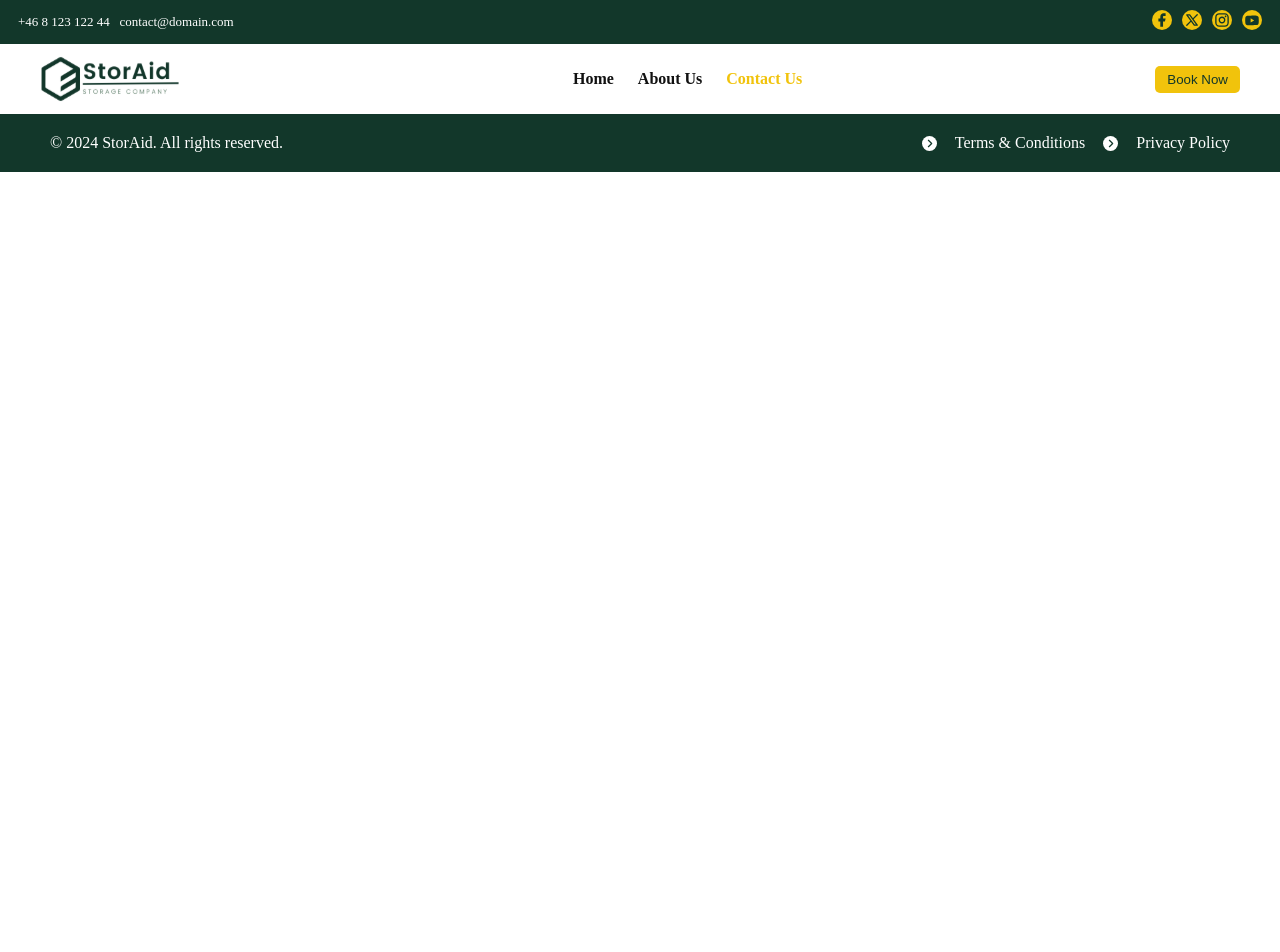
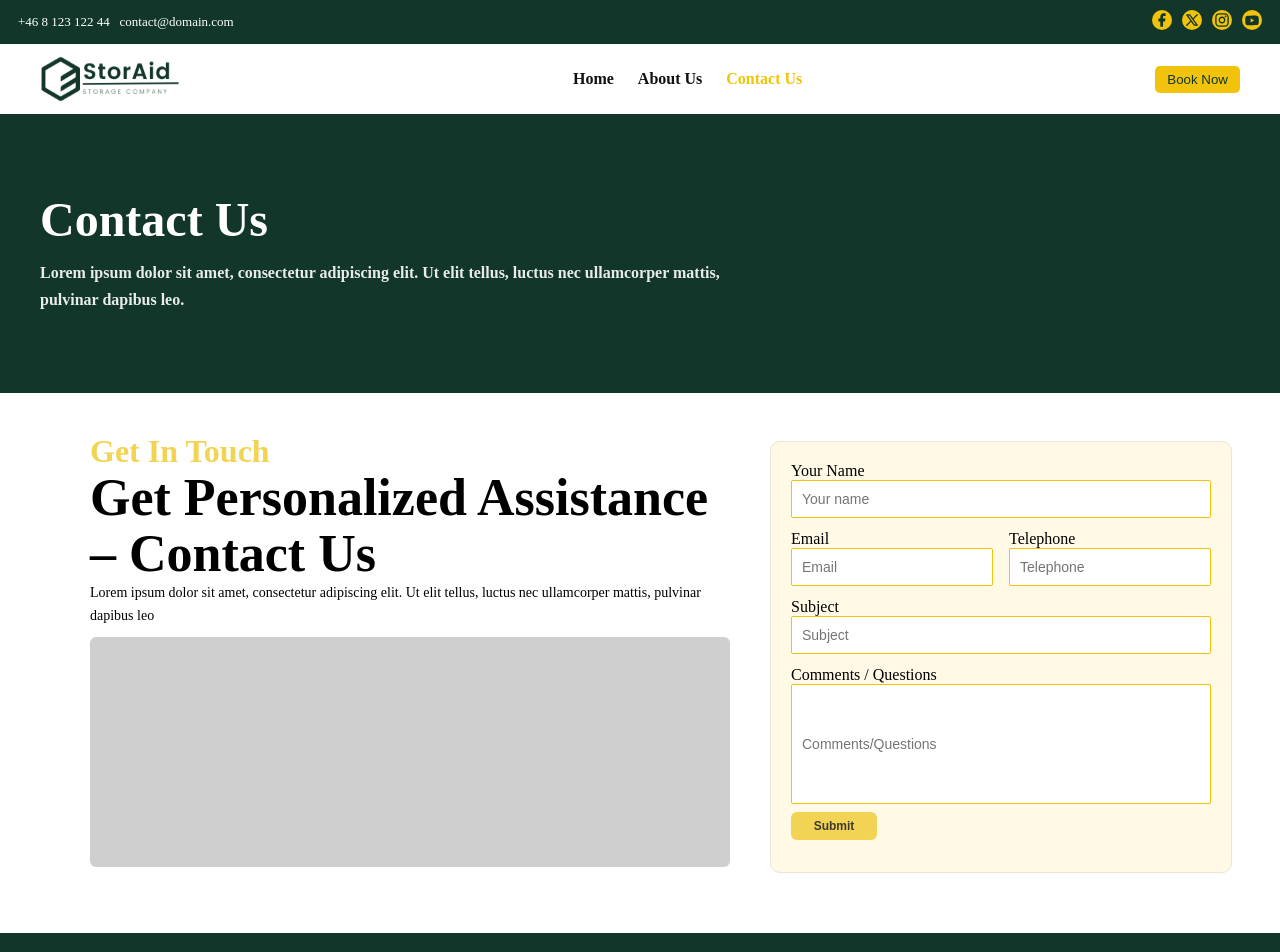
Before and after one commit to JuliaFaraj/react-website, a React (Vite) app: page /contact in a window 1280 px wide. Shown: the top 952 px of the page. Before the commit the page ends 800 px from the top, so only its background shows below. Built offline with nearby package versions, Linux system fonts and the light colour scheme.

Commit message:
feat(contact): två kolumner, centrerad layout och fixat form-grid/spacing.

```diff
--- a/src/App.jsx
+++ b/src/App.jsx
@@ -8,7 +8,7 @@ import Topbar from './Components/Topbar.jsx'
 import Navbar from './Components/Navbar.jsx'
 import Footer from './Components/Footer.jsx'
 import AboutUsHero from './Components/AboutUsHero.jsx'
-
+import GetInTech from './Components/GetInTech.jsx'
 
 const App = () => {
   return (
--- /dev/null
+++ b/src/Components/ContactUs.jsx
@@ -0,0 +1,17 @@
+import React from 'react'
+
+const ContactUsHero = () => {
+  return (
+   <section className="ContactUsHero">
+      <div className="Container">
+          <div className="Hero-content">
+            <h1 className="Hero-title">Contact Us</h1>
+            <h2 className="Hero-subtitle">Lorem ipsum dolor sit amet, consectetur adipiscing elit. Ut elit tellus, luctus nec ullamcorper mattis, pulvinar dapibus leo.</h2>
+          </div>
+        </div>
+
+    </section>
+  )
+}
+
+export default ContactUsHero
--- /dev/null
+++ b/src/Components/GetInTech.jsx
@@ -0,0 +1,56 @@
+import React from 'react'
+
+const GetInTech = () => {
+  return (
+   <div className="GetInTech-section">
+  <div className="Container">
+    <div className="GetInTech-content">
+
+      <div className="GetInTech-left">
+        <h2 className="GetInTech-title">Get In Touch</h2>
+        <p className="GetInTech-subtitle">Get Personalized Assistance – Contact Us</p>
+        <div className="GetInTech-description">
+          Lorem ipsum dolor sit amet, consectetur adipiscing elit. Ut elit tellus, luctus nec ullamcorper mattis, pulvinar dapibus leo
+        </div>
+        <div className="contact-media" aria-hidden="true">API?</div>
+      </div>
+
+{/* mina label hette först "for" men AI uppgre att React kräver att man använder "htmlFor" istället för "for"
+    för att kopplingen mellan label och input ska fungera korrekt.  */}
+
+      <div className="GetInTech-right">
+        <div className="GetInTech-form">
+          <form id="regForm" className="regForm">
+            <div className="form-group">
+              <label htmlFor="yourName" className="form-label">Your Name</label>
+              <input type="text" id="yourName" className="form-input" placeholder="Your name" required />
+            </div>
+            <div className="form-group">
+              <label htmlFor="email" className="form-label">Email</label>
+              <input type="text" id="email" className="form-input" placeholder="Email" required />
+            </div>
+            <div className="form-group">
+              <label htmlFor="telePhone" className="form-label">Telephone</label>
+              <input type="number" id="telePhone" className="form-input" placeholder="Telephone" required />
+            </div>
+            <div className="form-group">
+              <label htmlFor="subject" className="form-label">Subject</label>
+              <input type="text" id="subject" className="form-input" placeholder="Subject" required />
+            </div>
+            <div className="form-group">
+              <label htmlFor="commentsQuestions" className="form-label">Comments / Questions</label>
+              <input type="text" id="commentsQuestions" className="form-input" placeholder="Comments/Questions" required />
+            </div>
+          </form>
+          <button className="btn--primary">Submit</button>
+        </div>
+      </div>
+    </div>
+  </div>
+</div>
+
+
+  )
+}
+
+export default GetInTech
--- a/src/Pages/Contact.jsx
+++ b/src/Pages/Contact.jsx
@@ -1,11 +1,14 @@
 
 import React from 'react'
+import ContactUsHero from '../Components/ContactUs.jsx'
+import GetInTech from '../Components/GetInTech.jsx'
 
 
 const Contact = () => {
   return (
     <>
-
+        <ContactUsHero />
+          <GetInTech />
         </>
   )
 }
--- a/src/index.css
+++ b/src/index.css
@@ -946,7 +946,6 @@ padding: 48px 0;
   border-color: #12372A;
 }
 
-/* ===== AboutUsHero ===== */
 .AboutUsHero {
   background: #234b40;
   color: #ffffff;
@@ -978,3 +977,152 @@ padding: 48px 0;
   line-height: 1.7;
   opacity: 0.9;
 }
+
+.ContactUsHero {
+  background: #12372A;   /* mörkare grön ton för kontrast */
+  color: #ffffff;
+  padding: 80px 0;
+}
+
+.ContactUsHero .Container {
+  max-width: 1200px;
+  margin: 0 auto;
+  padding: 0 16px;
+}
+
+.ContactUsHero .Hero-content {
+  max-width: 680px;
+}
+
+.ContactUsHero .Hero-title {
+  margin: 0 0 12px;
+  font-size: 48px;
+  line-height: 1.1;
+  font-weight: 800;
+  color: #ffffff;
+}
+
+.ContactUsHero .Hero-subtitle {
+  margin: 0;
+  font-size: 16px;
+  line-height: 1.7;
+  opacity: 0.9;
+}
+
+
+
+
+
+
+
+
+
+
+
+
+
+
+
+.GetInTech-section .GetInTech-content {
+  display: flex;
+  align-items: flex-start;
+  justify-content: center;
+  gap: 40px;
+  margin-top: 40px;
+}
+
+/* Håller vänster och höger inom containern */
+.GetInTech-section .GetInTech-left {
+  flex: 0 1 640px;
+  min-width: 0;
+  margin: 0;
+}
+.GetInTech-section .GetInTech-right {
+  flex: 0 0 420px;            /* fast panelbredd på höger */
+}
+
+.GetInTech-section .GetInTech-left > * { margin: 0; }
+.GetInTech-title {
+  font-size: 32px;
+  font-weight: 800;
+  color: #F3D354;
+  margin: 0 0 6px;
+}
+.GetInTech-subtitle {
+  font-size: 52px;
+  font-weight: 800;
+  line-height: 1.08;
+  margin: 0 0 12px;
+}
+.GetInTech-section .GetInTech-description {
+  font-size: 14px;
+  line-height: 1.6;
+  margin: 0 0 10px;
+}
+
+
+.GetInTech-section .contact-media {
+  width: 100%;
+  height: 230px;
+  background: #CFCFCF;
+  border-radius: 6px;
+  margin: 0;
+  color: transparent;
+}
+
+.GetInTech-section .GetInTech-form {
+  background: #FFF9E6;
+  border: 1px solid #E9E4D6;
+  border-radius: 10px;
+  padding: 20px;
+  width: 100%;
+  margin-top: 8px;
+  margin-bottom: 60px;
+}
+
+.GetInTech-section .regForm {
+  display: grid;
+  grid-template-columns: 1fr 1fr;
+  gap: 12px 16px;
+}
+
+/* Genererad med AI för att placera input fält rätt*/
+.GetInTech-section .regForm .form-group:nth-child(1){grid-column:1/-1;}
+.GetInTech-section .regForm .form-group:nth-child(2){grid-column:1/2;}
+.GetInTech-section .regForm .form-group:nth-child(3){grid-column:2/3;}
+.GetInTech-section .regForm .form-group:nth-child(4){grid-column:1/-1;}
+.GetInTech-section .regForm .form-group:nth-child(5){grid-column:1/-1;}
+
+.GetInTech-section .form-input {
+  box-sizing: border-box;    /* AI genererad: så att input fälten ej går över gula området */
+  display: block;
+  width: 100%;
+  height: 38px;
+  padding: 0 10px;
+  border: 1px solid #F1C30C;
+  border-radius: 2px;
+  background: #FFFFFF;
+  font-size: 14px;
+  color: #2F342E;
+}
+
+/* Större kommentarsfält */
+.GetInTech-section #commentsQuestions.form-input {
+  height: 120px;
+  padding: 10px;
+  line-height: 1.4;
+}
+
+.GetInTech-section .btn--primary{
+  margin-top: 8px;
+  margin-bottom: 12px;
+  width: 86px;
+  height: 28px;
+  border: 0;
+  border-radius: 6px;
+  background: #F3D354;
+  font-size: 12px;
+  font-weight: 600;
+  color: #3C3A2E;
+  cursor: pointer;
+}
```
Also changed, not shown: src/Components/FAQs.jsx (added), src/Components/FindUsOn.jsx (added).
